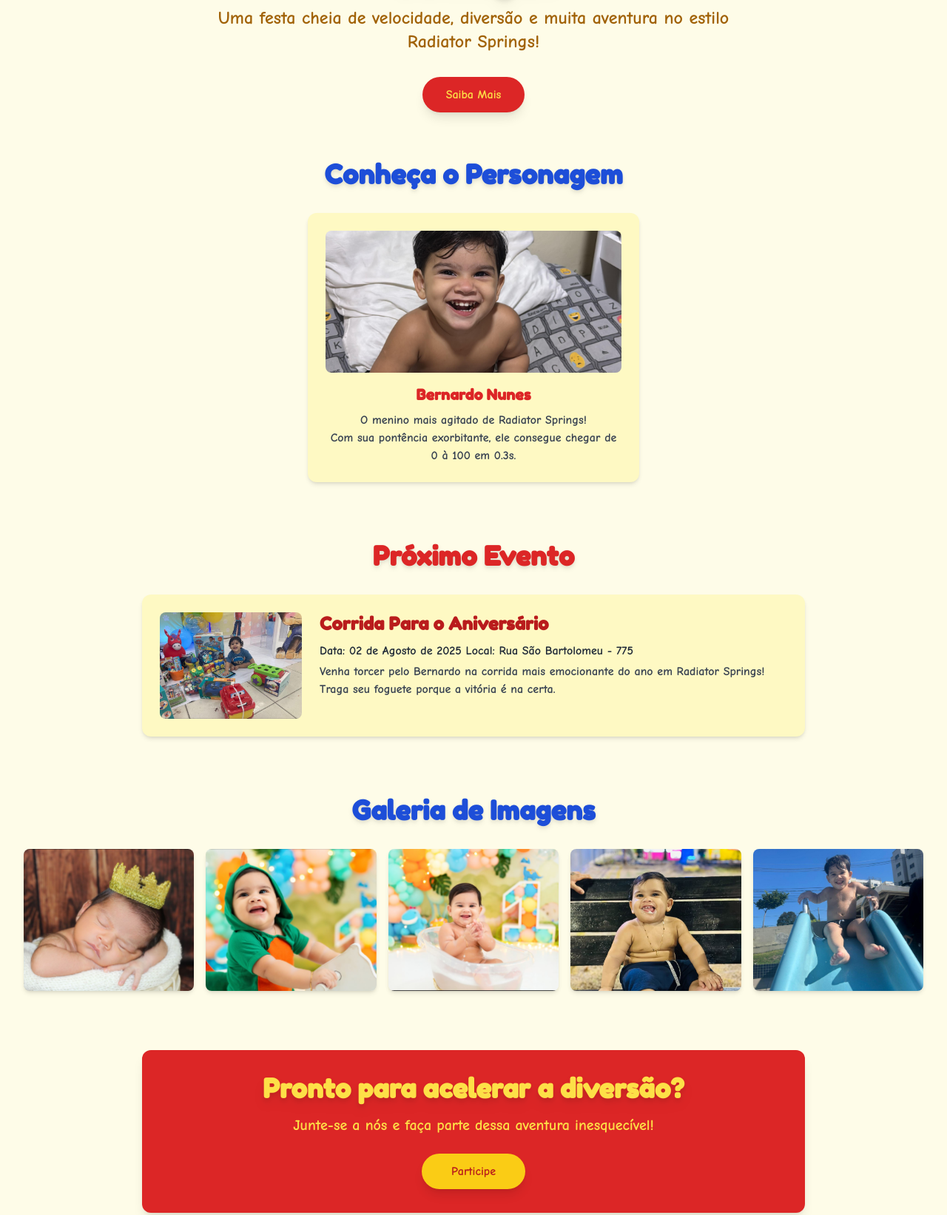
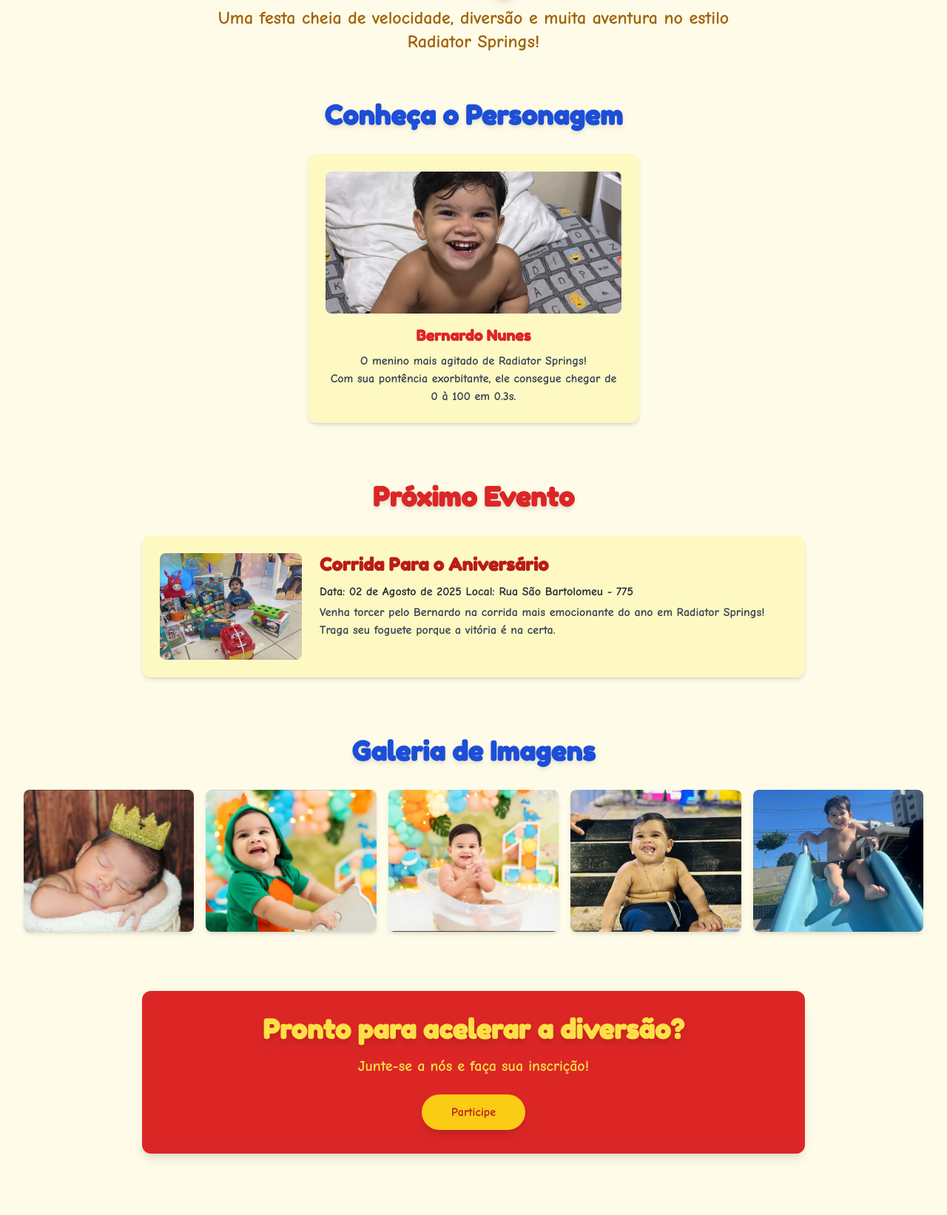
Before and after one commit to Dev-ThiagoR/ConviteBe, a plain HTML site: page index.html in a window 1280 px wide. Shown: the part 544-2187 px from the top of the page at 74% size. Drawn offline with nearby package versions, Linux system fonts and the light colour scheme.

Commit message:
first commit

```diff
--- a/index.html
+++ b/index.html
@@ -70,9 +70,7 @@
     <p class="text-yellow-700 text-lg sm:text-xl md:text-2xl max-w-3xl mx-auto font-semibold mb-8">
      Uma festa cheia de velocidade, diversão e muita aventura no estilo Radiator Springs!
     </p>
-    <button aria-label="Saiba mais sobre a festa" class="btn-animate inline-block bg-red-600 hover:bg-red-700 focus:bg-red-700 text-yellow-300 font-bold py-3 px-8 rounded-full shadow-lg transition-transform duration-300 ease-in-out" tabindex="0">
-     Saiba Mais
-    </button>
+
    </section>
 
    <!-- Personagens Section com só 1 personagem -->
@@ -135,7 +133,7 @@
      Pronto para acelerar a diversão?
     </h2>
     <p class="text-lg sm:text-xl mb-6 font-semibold">
-     Junte-se a nós e faça parte dessa aventura inesquecível!
+     Junte-se a nós e faça sua inscrição!
     </p>
     <button
       id="openFormBtn"
```
